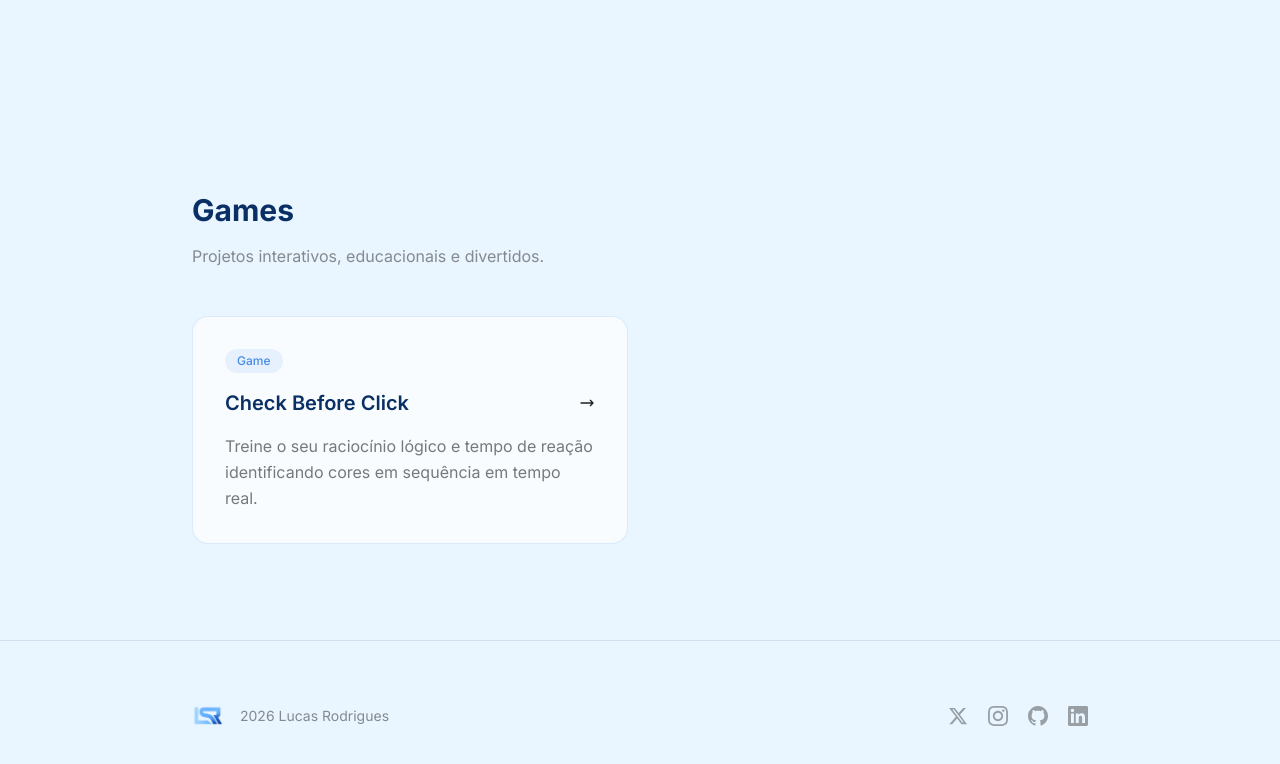
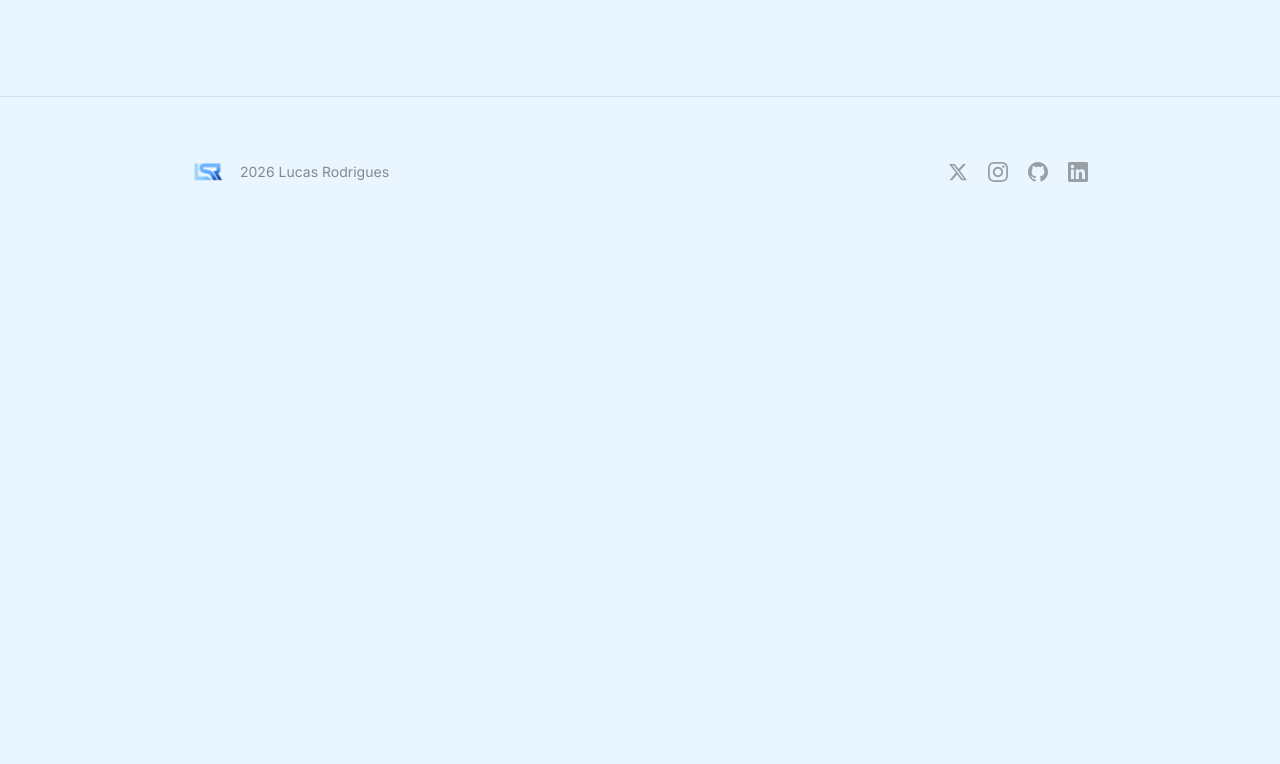
Before and after one commit to LuSrodri/lusrodri.me, a Next.js app: page / in a window 1280 px wide. Shown: the part 1474-2238 px from the top of the page. After the commit the page ends 1720 px from the top, so only its background shows below. Built offline with nearby package versions, Linux system fonts and the light colour scheme.

Commit message:
fix: remove unused games section and GameCard component from Home page

```diff
--- a/app/page.tsx
+++ b/app/page.tsx
@@ -20,14 +20,6 @@ const projects = [
     name: "Goodbye Watermark",
     url: "https://goodbyewatermark.com",
     description: "Remova marcas d'água de imagens facilmente usando inteligência artificial.",
-  },
-];
-
-const games = [
-  {
-    name: "Check Before Click",
-    url: "https://checkbefore.click",
-    description: "Treine o seu raciocínio lógico e tempo de reação identificando cores em sequência em tempo real.",
   },
 ];
 
@@ -108,40 +100,6 @@ function ProjectCard({
           <ArrowIcon />
         </div>
         <p className="text-eerie/60 leading-relaxed">{project.description}</p>
-      </div>
-    </a>
-  );
-}
-
-function GameCard({
-  game,
-  index,
-}: {
-  game: (typeof games)[0];
-  index: number;
-}) {
-  return (
-    <a
-      href={game.url}
-      target="_blank"
-      rel="noopener noreferrer"
-      className="group project-card relative overflow-hidden rounded-2xl p-8 glass opacity-0 animate-fade-in-up"
-      style={{ animationDelay: `${0.2 + index * 0.1}s` }}
-    >
-      <div className="absolute inset-0 bg-tufts opacity-0 group-hover:opacity-5 transition-opacity duration-500" />
-      <div className="relative z-10">
-        <div className="flex items-center gap-3 mb-4">
-          <span className="px-3 py-1 text-xs font-medium bg-tufts/10 text-tufts rounded-full">
-            Game
-          </span>
-        </div>
-        <div className="flex items-center justify-between mb-4">
-          <h3 className="text-xl font-semibold text-cool group-hover:text-tufts transition-colors duration-300">
-            {game.name}
-          </h3>
-          <ArrowIcon />
-        </div>
-        <p className="text-eerie/60 leading-relaxed">{game.description}</p>
       </div>
     </a>
   );
@@ -238,23 +196,6 @@ export default function Home() {
           </div>
         </section>
 
-        <section id="games" className="px-6 py-24">
-          <div className="max-w-4xl mx-auto">
-            <h2 className="text-3xl font-bold text-cool mb-4 opacity-0 animate-fade-in">
-              Games
-            </h2>
-            <p className="text-eerie/50 mb-12 opacity-0 animate-fade-in delay-100">
-              Projetos interativos, educacionais e divertidos.
-            </p>
-
-            <div className="grid gap-6 md:grid-cols-2">
-              {games.map((game, index) => (
-                <GameCard key={game.name} game={game} index={index} />
-              ))}
-            </div>
-          </div>
-        </section>
-
         <footer className="px-6 py-16 border-t border-cool/10">
           <div className="max-w-4xl mx-auto">
             <div className="flex flex-col sm:flex-row items-center justify-between gap-6">
```
